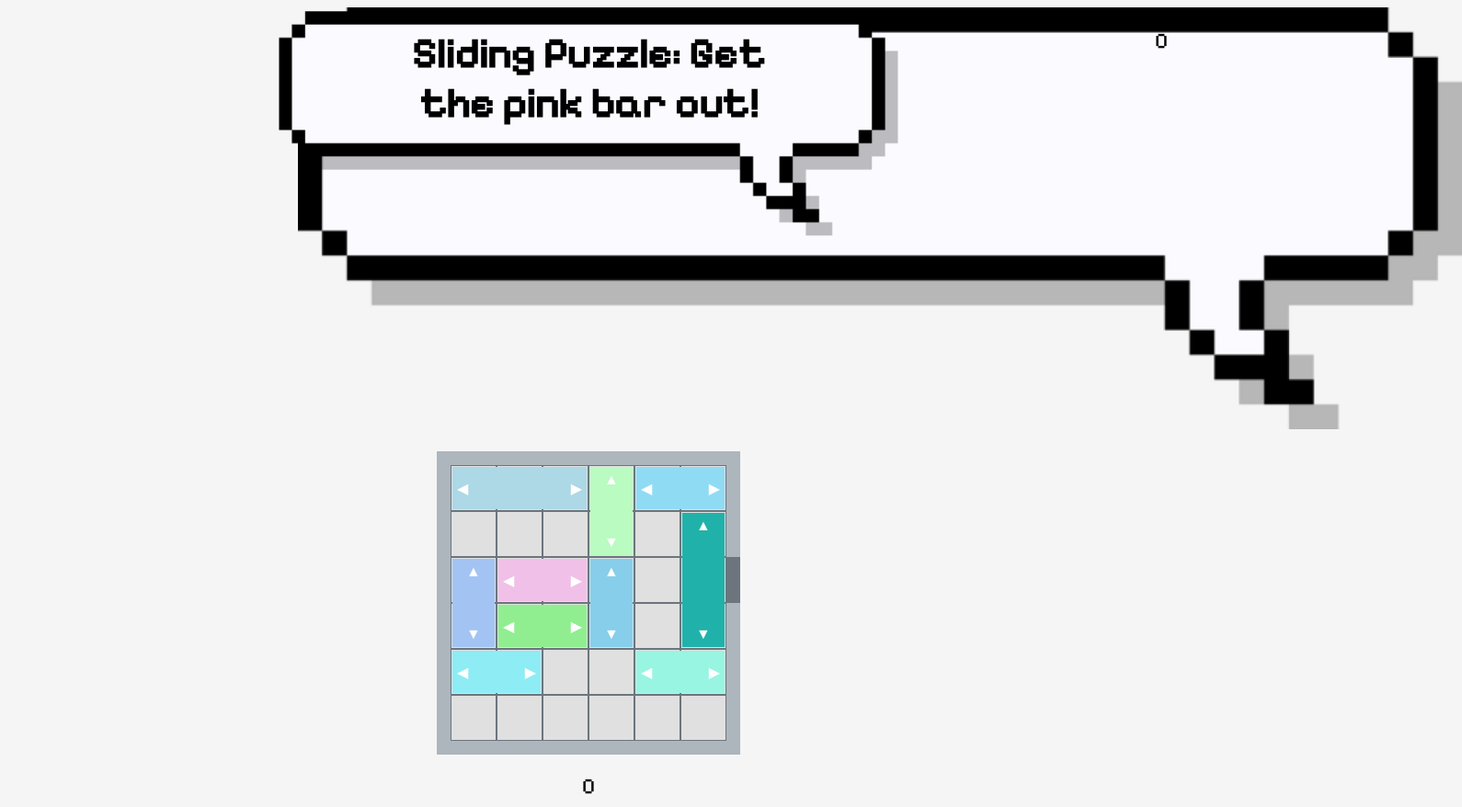
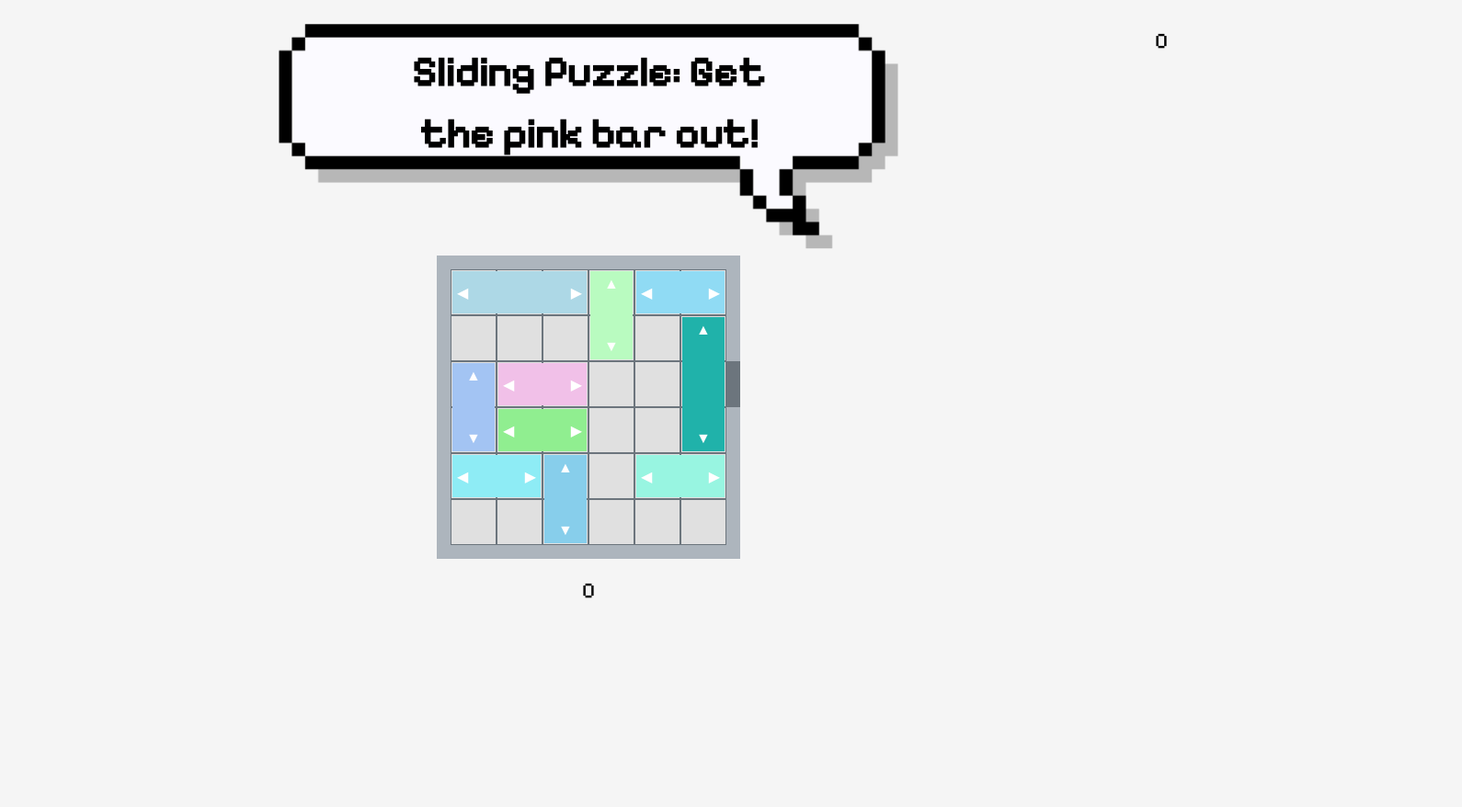
Before and after one commit to Lily-L-Lane/GECornerstone2_SlidingPuzzle, a website: page index.html in a window 1280 px wide. Shown: the whole page at 92% size, 1590 px wide, since content can reach past the window. After the commit the page ends 800 px from the top, so only its background shows below. Drawn offline with Linux system fonts and the light colour scheme.

Commit message:
the game does what it needs to

```diff
--- a/index.html
+++ b/index.html
@@ -13,7 +13,7 @@
   </head>
   <body style="background-color:#F5F5F5;">
     <div class="image-container">
-        <img src="Images/text-bubble-ge.png" alt="text-bubble">
+        <!-- <img src="images/text-bubble-ge.jpg" alt="text-bubble"> -->
         <div class="text-bubble">
             <h1 class="puzzle-title-text">Sliding Puzzle: Get the pink bar out!</h1>
         </div>
--- a/puzzle.js
+++ b/puzzle.js
@@ -21,7 +21,7 @@ const puzzlePieces = [
   new PuzzlePiece(0, 3, 2, false, "#B9FBC0"), // Light green vertical top-middle
   new PuzzlePiece(0, 0, 3, true, "#ADD8E6"), // Blue horizontal top-left
   new PuzzlePiece(2, 0, 2, false, "#A3C4F3"), // Pink vertical middle-left
-  new PuzzlePiece(2, 3, 2, false, "#87CEEB"), // Light blue vertical middle-right
+  new PuzzlePiece(4, 2, 2, false, "#87CEEB"), // Light blue vertical middle-right
   new PuzzlePiece(3, 1, 2, true, "#90EE90"), // Light green horizontal middle
   new PuzzlePiece(4, 0, 2, true, "#8EECF5"), // horizontal bottom-left
   new PuzzlePiece(4, 4, 2, true, "#98F5E1"), // horizontal bottom-middle
@@ -178,13 +178,14 @@ function startDrag(e, piece, element) {
       piece.col = newCol;
       updatePiecePosition(piece);
 
-      // Check if the red car has reached the exit
-      if (piece.isRedCar && piece.col + piece.length >= BOARD_SIZE) {
+      // Check if the pink bar has reached the exit
+    if (piece.isPink && piece.col + piece.length >= BOARD_SIZE) {
         setTimeout(() => {
           alert(`Congratulations! You solved the puzzle in ${turns} moves.`);
+          window.location.href = "solPage.html";
         }, 100);
-      }
     }
+}
   }
 
   function stopDrag() {
--- a/styles.css
+++ b/styles.css
@@ -25,28 +25,35 @@
   font-family: "Pixelify Sans", cursive;
   font-size: 45px;
   color: #000;
-  line-height: 1.2;
+  line-height: 1.5;
+  overflow: visible;
+  padding-bottom: 10px;
 }
 
 .image-container {
   position: relative;
   display: block;
   width: 100%;
+  min-height: 250px;
+  height: auto;
   max-width: 633px;
   margin: 0 auto;
 }
 
 .text-bubble {
   position: absolute;
-  top: 30%;
+  top: 65%;
+  padding-top: 60px;
   left: 50%;
   transform: translate(-50%, -50%);
-  width: 633px;
-  height: 229.5px;
-  background-image: url('Images/text-bubble-ge.png');
+  min-width: 633px;
+  width: auto;
+  min-height: 229.5px;
+  height: auto;
+  background-image: url('images/text-bubble-ge.png');
   background-size: contain;
   background-repeat: no-repeat;
-  padding: 20px;
+  padding: 30px 20px;
   text-align: center;
 }
 
```
Also changed, not shown: solPage.html (added, +16 -0 lines), Images/GESolutionA.png (added), Images/pixel-star-gif.gif (added).
